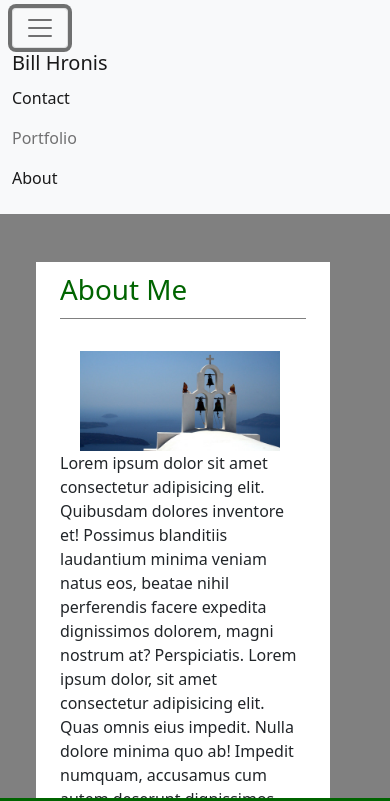
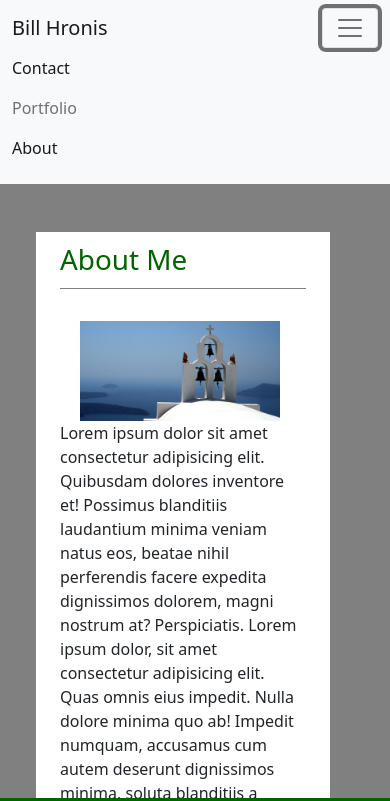
Before and after one commit to daze77/bthportfolio, a plain HTML site: page index.html in a window 390 px wide. Both pictures are taken after a click on the button "Toggle navigation". Shown: the top 801 px of the page. Drawn offline with nearby package versions, Linux system fonts and the light colour scheme.

```diff
--- a/index.html
+++ b/index.html
@@ -18,12 +18,15 @@
     <!--Navbar-->
     <nav class="navbar navbar-expand-lg navbar-light bg-light">
         <div class="container-fluid">
-          <button class="navbar-toggler" type="button" data-bs-toggle="collapse" data-bs-target="#navbarTogglerDemo01" aria-controls="navbarTogglerDemo01" aria-expanded="false" aria-label="Toggle navigation">
+            <a class="navbar-brand" href="index.html">Bill Hronis</a>
+            <button class="navbar-toggler ms-auto" type="button" data-bs-toggle="collapse"
+                data-bs-target="#navbarTogglerDemo01" aria-controls="navbarTogglerDemo01" aria-expanded="false"
+                aria-label="Toggle navigation">
                 <span class="navbar-toggler-icon"></span>
             </button>
+
             <div class="collapse navbar-collapse" id="navbarTogglerDemo01">
-            <a class="navbar-brand" href="index.html">Bill Hronis</a>
-            <ul class="navbar-nav me-auto mb-2 mb-lg-0">
+                <ul class="navbar-nav ms-auto mb-2 mb-lg-0">
                     <li class="nav-item">
                         <a class="nav-link active" aria-current="page" href="contact.html">Contact</a>
                     </li>
```
Also changed, not shown: contact.html (+6 -4 lines), portfolio.html (+6 -4 lines). Lines whose indentation alone changed are shown as unchanged.
